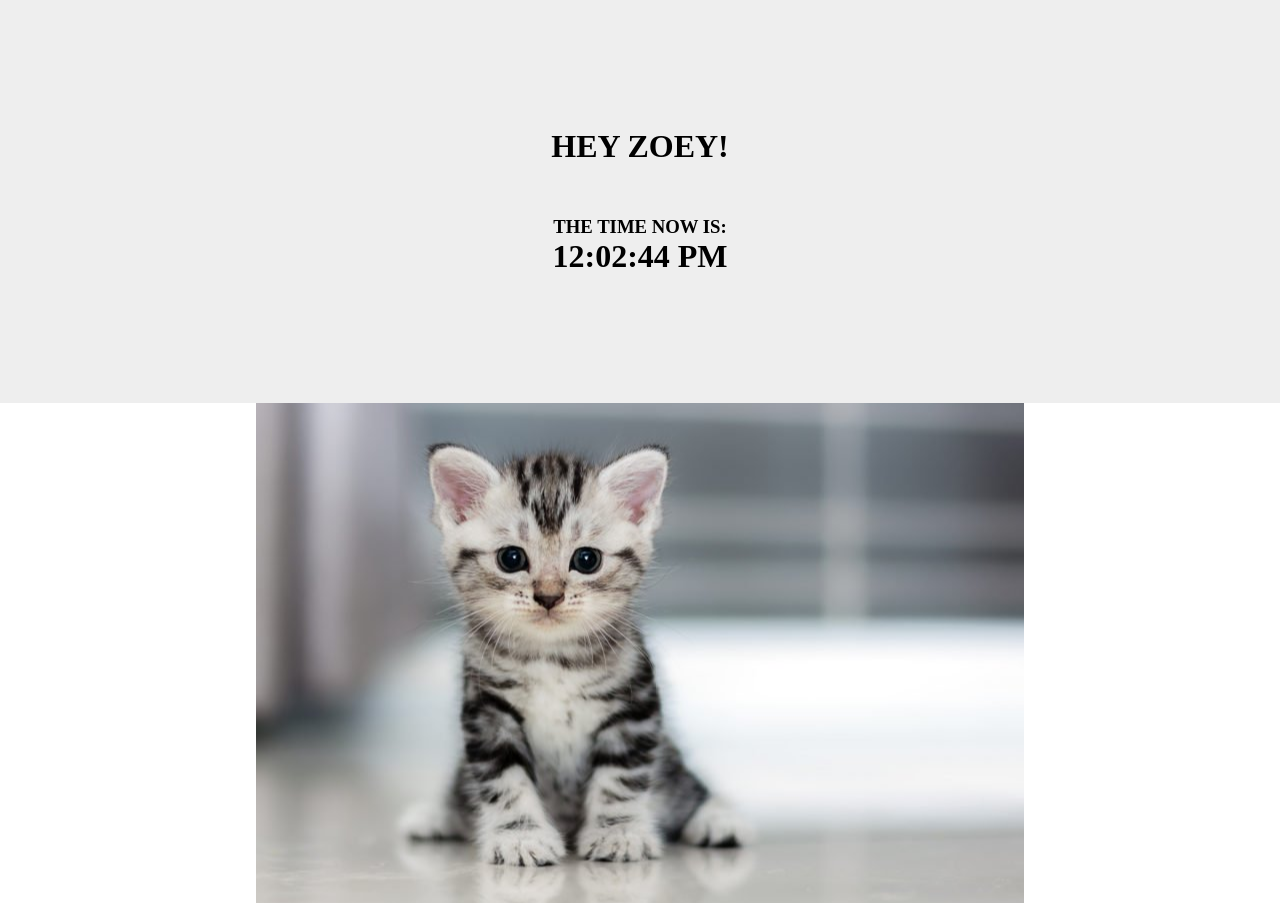
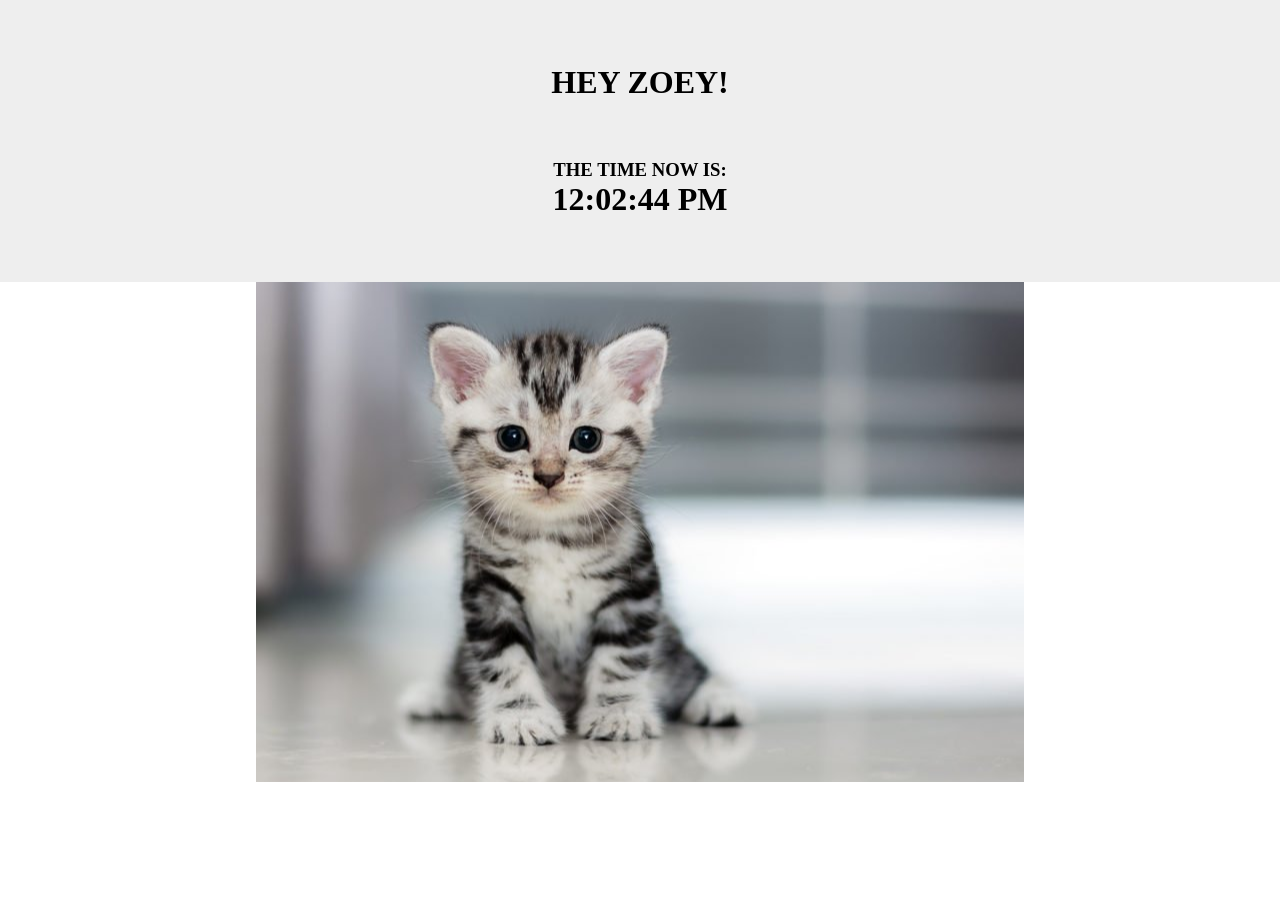
Before and after one commit to jjshoots/jet.io, a Jekyll site: the page clock/index.html, which Jekyll copies as it is, in a window 1280 px wide. Built offline with Jekyll 4.4.1, drawn with Linux system fonts in a browser that asks for light colours.

Commit message:
zoey page background image

```diff
--- a/clock/assets/main.css
+++ b/clock/assets/main.css
@@ -7,7 +7,7 @@
 .timeDisplayContainer{
 	text-align: center;
 	background: #eee;
-	padding: 10%;
+	padding: 5%;
 }
 
 .timeDisplayContainer h3{
@@ -20,7 +20,7 @@
 }
 
 .bottomStuff{
-	background-image: url('/clock/assets/img/cat.jpg');
+	background-image: url(../assets/img/cat.jpg);
 	background-repeat: no-repeat;
 	background-position: center;
 	min-height: 500px;
```
